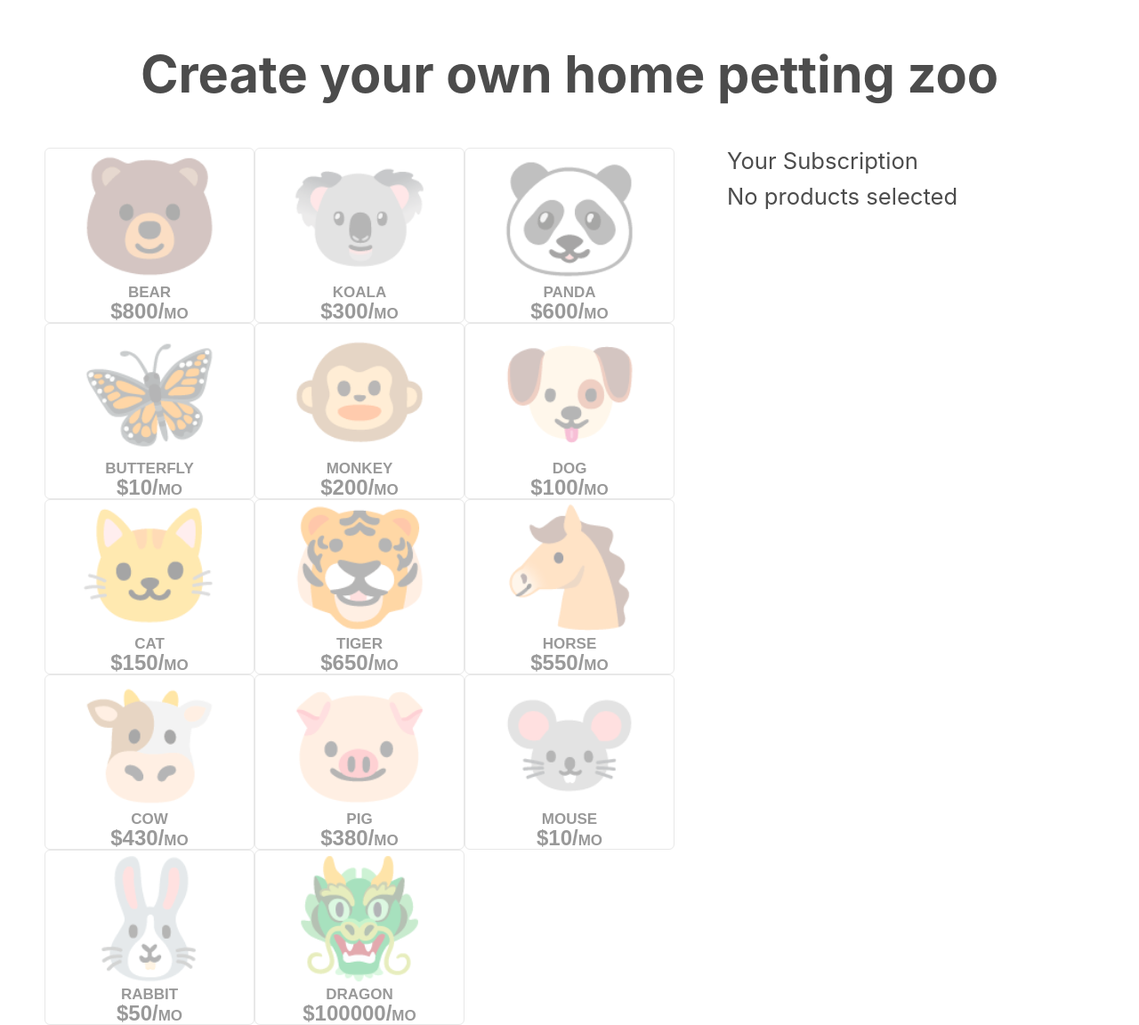
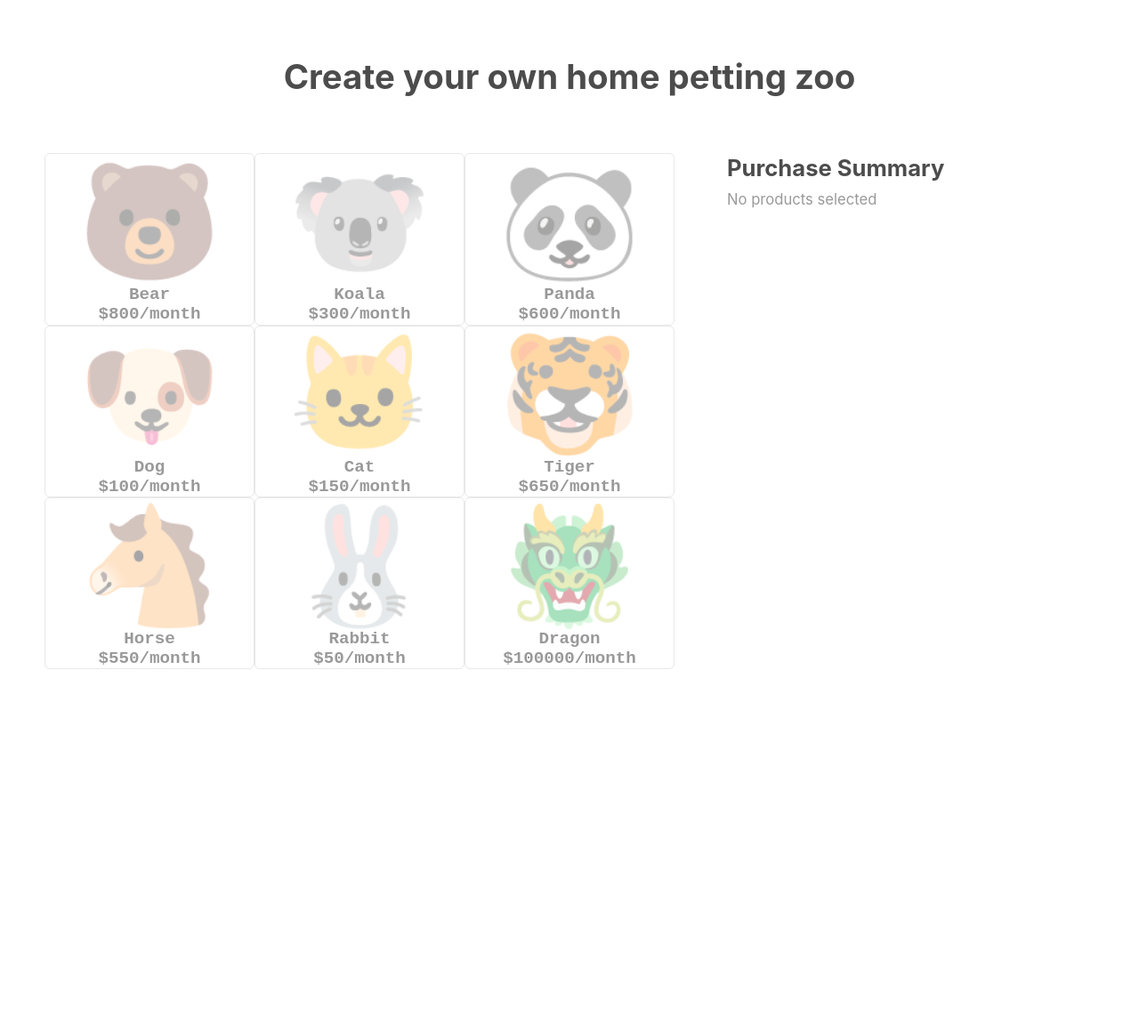
Before and after one commit to stripe-archive/charging-for-multiple-plan-subscriptions, a PHP site: page / in a window 1280 px wide. Shown: the whole page at 89% size. After the commit the page ends 752 px from the top, so only its background shows below. Run offline with PHP 8.4, Linux system fonts and the light colour scheme; some libraries are stand-ins or nearby versions.

Commit message:
Multiple ui fixes

```diff
--- a/client/css/global.css
+++ b/client/css/global.css
@@ -38,10 +38,16 @@
   font-size: 27px;
   color: var(--headline-color);
 }
+h2 {
+  font-size:3vw;
+}
 h4 {
   font-weight: 500;
-  font-size: 14px;
+  font-size: 1.3vw;
   color: var(--gray-light);
+}
+h3 {
+  font-size: 2vw;
 }
 
 /* Layout */
@@ -87,9 +93,13 @@
 .sr-legal-text {
   color: var(--gray-light);
   text-align: center;
-  font-size: 13px;
+  font-size: 1.3vw;
   line-height: 17px;
-  margin-top: 12px;
+  margin-top: 1vw;
+}
+.sr-legal-text.left {
+  text-align: left;
+  margin-bottom: 2vw;
 }
 .sr-field-error {
   color: var(--accent-color);
@@ -124,6 +134,7 @@
   -moz-appearance: none;
   -webkit-appearance: none;
   appearance: none;
+  font-size: 16px;
 }
 .sr-input:focus,
 input[type='text']:focus,
@@ -322,8 +333,9 @@
 
 .sr-animal-text {
   color: rgb(153, 153, 153);
-  font-size: 2vw;
-  font: small-caps bold 24px/1 sans-serif;
+  font-size: 1.5vw;
+  font-family: "Courier New";
+  font-weight: bold;
 }
 
 .sr-animal-emoji {
@@ -345,67 +357,65 @@
   display: grid;
   float:left;
   grid-template-columns: repeat(3, 1fr);
-  margin-right: 5%;
+  margin-right: 3vw;
 }
 
 .sr-main {
   width: 35%;
   font-size:2vw;
+  float: right;
 }
 
 .sr-title {
-  margin: 50px;
+  margin: 5%;
   text-align: center;
-  font-size:3vw;
 }
 
-@media only screen and (max-width: 768px) {
-  /* For mobile phones: */
-  [class*="sr-animals"] {
+.restart-demo {
+  text-align: center;
+}
+
+/* Responsiveness */
+@media (max-width: 720px) {
+  .sr-animals {
+    width: 100%;
+    margin-bottom: 8vw;
+  }
+
+  .sr-main {
     width: 100%;
   }
-  [class*="sr-main"] {
-    width: 100%;
+
+  .summary-table {
+    width: auto;
   }
 }
 
-#summary-table {
+.sr-summary {
+  margin-bottom: 8vw;
+  font-size: 1.5vw;
+}
+
+.summary-table {
   width: 100%;
   display: grid;
-  margin-top: 10px;
-  margin-bottom: 10px;
+  margin-top: 3vw;
   grid-template-columns: 70% 30%;
 }
 
-.summary-title {
-  font-size: 1.5vw;
-  vertical-align: middle;
-}
-
-.summary-price {
-  font-size: 1.5vw;
-  vertical-align: middle;
-  text-align:right;
-}
-
-.summary-subtotal {
-  margin-top: 20px;
+.summary-subtotal,
+.summary-total {
+  margin-top: 2vw;
 }
 
 .summary-total {
-  margin-top: 20px;
   font-weight: bold;
 }
 
-.summary-subtotal.summary-title {
-  text-align:right;
-}
-
-.summary-discount.summary-title {
-  text-align:right;
-}
-
-.summary-total.summary-title {
+.summary-price,
+.summary-subtotal,
+.summary-discount,
+.summary-total {
   text-align:right;
 }
 
@@ -428,10 +438,6 @@
 
   .sr-content {
     display: none;
-  }
-
-  .sr-main {
-    width: 100%;
   }
 }
 
--- a/client/index.html
+++ b/client/index.html
@@ -19,10 +19,10 @@
     <div class="sr-body">
         <div id="sr-animals" class="sr-animals"></div>
         <div class="sr-main">
-            <div
-                <h3>Your Subscription</h3>
-                <div id="summary-table">
-                </div>
+            <div class="sr-summary">
+                <h3>Purchase Summary</h3>
+                <div id="summary-preface" class="sr-legal-text left"></div>
+                <div id="summary-table" class="summary-table"></div>
             </div>
             <div class="sr-payment-form payment-view">
                 <h3>Payment details</h3>
@@ -39,20 +39,15 @@
                 </div>
                 <button id="submit">Subscribe</button>
                 <div class="sr-legal-text">
-                    Your card will be immediately charged.
+                    Your card will be immediately charged
                 </div>
             </div>
-            <div class="sr-payment-summary hidden completed-view">
-                <h1>Your subscription is <span class="order-status"></span></h1>
-                <h4>
-                    View subscription response:</a>
-                </h4>
-            </div>
+
             <div class="sr-section hidden completed-view">
+                <h3 id="order-status"></h3>
+                <h4>View subscription response:</a></h4>
                 <div class="sr-callout">
-                    <pre>
-
-                </pre>
+                    <pre id="request-json"></pre>
                 </div>
                 <button onclick="window.location.href='/'">Restart demo</button>
             </div>
--- a/client/plans.json
+++ b/client/plans.json
@@ -1,4 +1,3 @@
-
 [
     {
         "planId": "stripe-example-bear",
@@ -19,25 +18,13 @@
         "emoji": "🐼"
     },
     {
-        "planId": "stripe-example-butterfly",
-        "price": 1000,
-        "title": "butterfly",
-        "emoji": "🦋"
-    },
-    {
-        "planId": "stripe-example-monkey",
-        "price": 20000,
-        "title": "monkey",
-        "emoji": "🐵"
-    },
-    {
         "planId": "stripe-example-dog",
         "price": 10000,
         "title": "dog",
         "emoji": "🐶"
     },
     {
-        "planId": "stripe-example-",
+        "planId": "stripe-example-cat",
         "price": 15000,
         "title": "cat",
         "emoji": "🐱"
@@ -55,24 +42,6 @@
         "emoji": "🐴"
     },
     {
-        "planId": "stripe-example-cow",
-        "price": 43000,
-        "title": "cow",
-        "emoji": "🐮"
-    },
-    {
-        "planId": "stripe-example-pig",
-        "price": 38000,
-        "title": "pig",
-        "emoji": "🐷"
-    },
-    {
-        "planId": "stripe-example-mouse",
-        "price": 1000,
-        "title": "mouse",
-        "emoji": "🐭"
-    },
-    {
         "planId": "stripe-example-rabbit",
         "price": 5000,
         "title": "rabbit",
--- a/client/script.js
+++ b/client/script.js
@@ -107,31 +107,47 @@
   var discount = discountPercent * subtotal;
   var total = subtotal - discount;
 
-  var displayPriceDollarsPerMonth = function(price) {
-    return '$' + Math.round(price / 100.0) + '/mo';
-  };
-
   var orderSummary = document.getElementById('summary-table');
   if (orderSummary) {
     var buildOrderSummaryRow = function(rowClass, desc, amountCents) {
         return `
-          <div class="summary-title ${rowClass}">${desc}</div>
-          <div class="summary-price ${rowClass}">${displayPriceDollarsPerMonth(amountCents)}</div>
+          <div class="summary-title ${rowClass}">${capitalize(desc)}</div>
+          <div class="summary-price ${rowClass}">${getPriceDollars(amountCents)}</div>
         `;
     };
     orderSummary.innerHTML = '';
+    preface = '';
     if (selectedPlans.length == 0) {
-      orderSummary.innerHTML = 'No products selected';
+      preface = 'No products selected';
     } else {
+      preface = 'Prices listed correspond to a concurrent montly susbcription';
+
       for (var i = 0; i < selectedPlans.length; i++) {
         orderSummary.innerHTML += buildOrderSummaryRow('summary-product', selectedPlans[i].title, selectedPlans[i].price);
       }
       orderSummary.innerHTML += buildOrderSummaryRow('summary-subtotal', 'Subtotal', subtotal);
-      orderSummary.innerHTML += buildOrderSummaryRow('summary-discount', 'Discount', discount);
+      if (discount>0){
+        orderSummary.innerHTML += buildOrderSummaryRow('summary-discount', 'Discount', discount);
+      }
       orderSummary.innerHTML += buildOrderSummaryRow('summary-total', 'Total', total);
     }
+    document.getElementById('summary-preface').innerHTML = preface;
+
   }
 };
+
+function capitalize(name){
+  return name.charAt(0).toUpperCase() + name.slice(1);
+}
+
+function getPriceDollars(price, recurringBy=undefined) {
+  if (recurringBy===undefined){
+    return '$' + Math.round(price / 100.0);
+  }
+  else{
+    return '$' + Math.round(price / 100.0) + '/' + recurringBy;
+  }
+}
 
 function createCustomer(paymentMethod, cardholderEmail) {
   return fetch('/create-customer', {
@@ -244,8 +260,8 @@
             onclick="toggleAnimal(\'${id}\')">
               ${emoji}
           </div>
-          <div class="sr-animal-text">${animal}</div>
-          <div class="sr-animal-text">$${price / 100}/mo</div>
+          <div class="sr-animal-text">${capitalize(animal)}</div>
+          <div class="sr-animal-text">${getPriceDollars(price, 'month')}</div>
         </div>
       `;
     return result;
@@ -283,6 +299,13 @@
   document.querySelectorAll('.completed-view').forEach(function(view) {
     view.classList.remove('hidden');
   });
-  document.querySelector('.order-status').textContent = status;
-  document.querySelector('pre').textContent = subscriptionJson;
+  if (subscription.hasOwnProperty('error')){
+    document.getElementById('order-status').textContent = 'Error creating subscription';
+    document.getElementById('order-status').style.color = 'red';
+  } else{
+    document.getElementById('order-status').textContent = 'Your subscription is ' + subscription.status;
+    document.getElementById('order-status').style.color = 'black';
+  }
+  document.getElementById('sr-animals').classList.add('hidden');
+  document.getElementById('request-json').textContent = subscriptionJson;
 };
```
